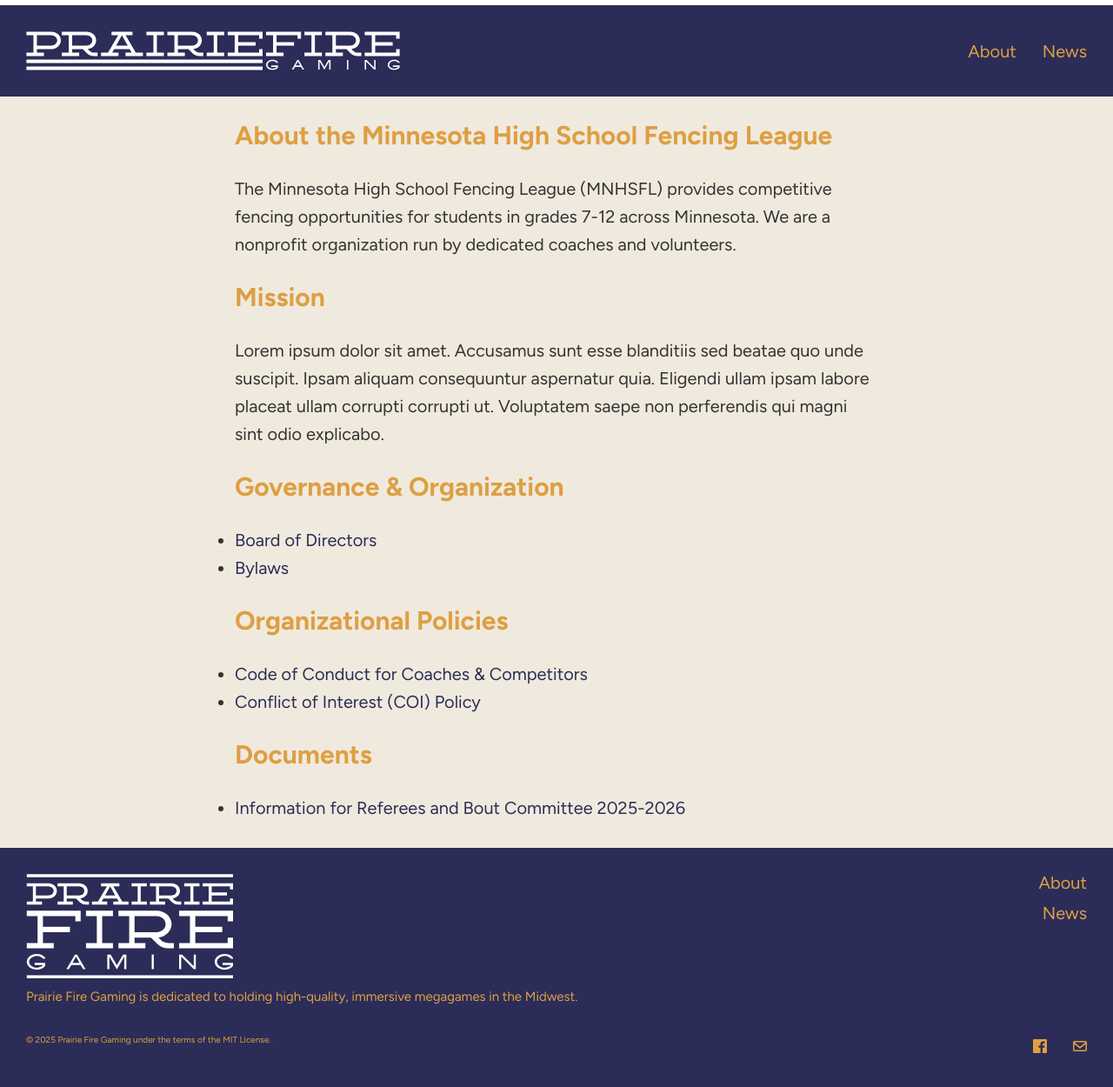
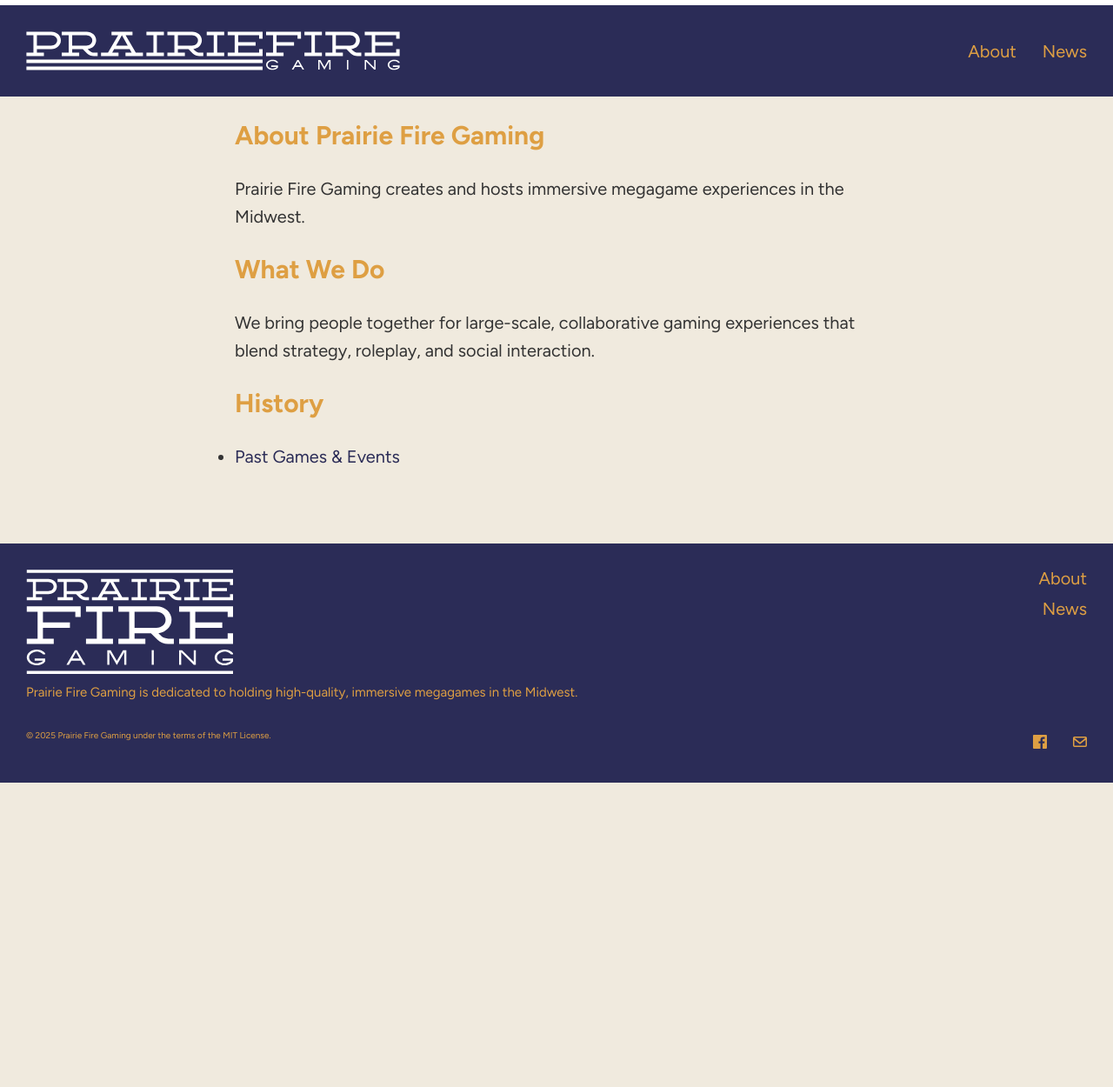
Before and after one commit to jedlimke/prairiefiregaming.com, a Jekyll site: the page built from about/index.md, in a window 1280 px wide. Shown: the whole page at 87% size. Built offline with Jekyll 4.4.1, drawn with Linux system fonts in a browser that asks for light colours; after the commit the page ends 900 px from its top, so only the background shows below that.

Commit message:
Intense cuts.

```diff
--- a/Gemfile
+++ b/Gemfile
@@ -5,8 +5,3 @@ gem "github-pages", "~> 232", group: :jekyll_plugins
 
 # Required for Jekyll 3.x
 gem "webrick"
-
-# Additional gems for compatibility
-gem "csv"
-gem "base64"
-gem "bigdecimal"
--- a/_config.yml
+++ b/_config.yml
@@ -16,8 +16,6 @@ sass:
 # Exclude internal files from site
 exclude:
   - README.md
-  - _scripts/
-  - _tests/
   - Dockerfile
   - docker-compose.yml
   - DOCKER.md
@@ -41,9 +39,7 @@ show_excerpts: true
 # Only show these pages in the top navigation
 header_pages:
   - about/index.md
-  - competitors/index.md
   - news/index.md
-  - results/index.md
 
 # =============================================================================
 # Default frontmatter values
--- a/about/index.md
+++ b/about/index.md
@@ -4,24 +4,14 @@ title: About
 permalink: /about/
 ---
 
-# About the Minnesota High School Fencing League
+# About Prairie Fire Gaming
 
-The Minnesota High School Fencing League (MNHSFL) provides competitive fencing opportunities for students in grades 7-12 across Minnesota. We are a nonprofit organization run by dedicated coaches and volunteers.
+Prairie Fire Gaming creates and hosts immersive megagame experiences in the Midwest.
 
-## Mission
+## What We Do
 
-Lorem ipsum dolor sit amet. Accusamus sunt esse blanditiis sed beatae quo unde suscipit. Ipsam aliquam consequuntur aspernatur quia. Eligendi ullam ipsam labore placeat ullam corrupti corrupti ut. Voluptatem saepe non perferendis qui magni sint odio explicabo.
+We bring people together for large-scale, collaborative gaming experiences that blend strategy, roleplay, and social interaction.
 
-## Governance & Organization
+## History
 
-- [Board of Directors](board/)
-- [Bylaws](bylaws/)
-
-## Organizational Policies
-
-- [Code of Conduct for Coaches & Competitors](code-of-conduct/)
-- [Conflict of Interest (COI) Policy](conflict-of-interest-policy/)
-
-## Documents
-
-- [Information for Referees and Bout Committee 2025-2026](information-for-referees-and-bout-committee-2025-2026/)
+- [Past Games & Events](history/)
```
Also changed, not shown: DOCKER.md (+1 -5 lines), _layouts/home.html (+6 -8 lines), about/code-of-conduct.md (+3 -7 lines), index.md (+1 -1 lines), .github/workflows/cicd.md (deleted), .github/workflows/cicd.yml, LICENSE.md, README.md.
